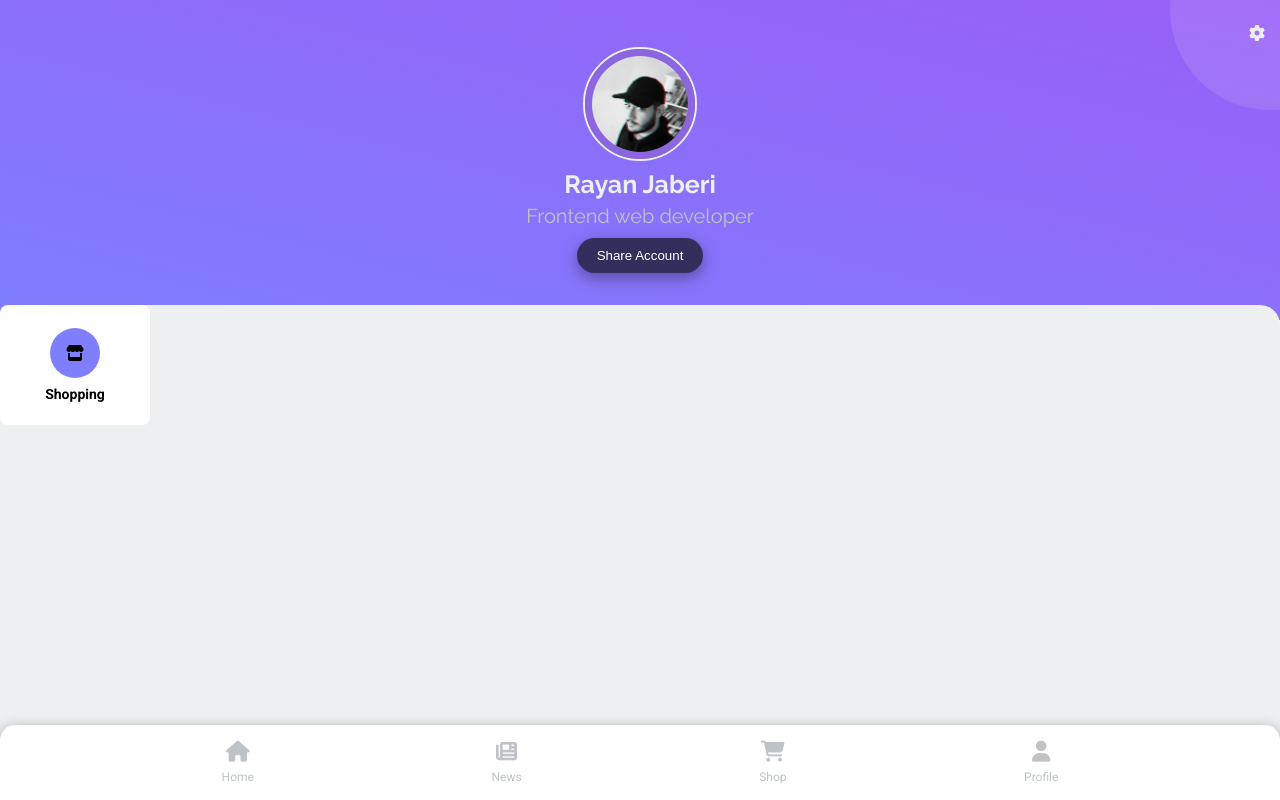
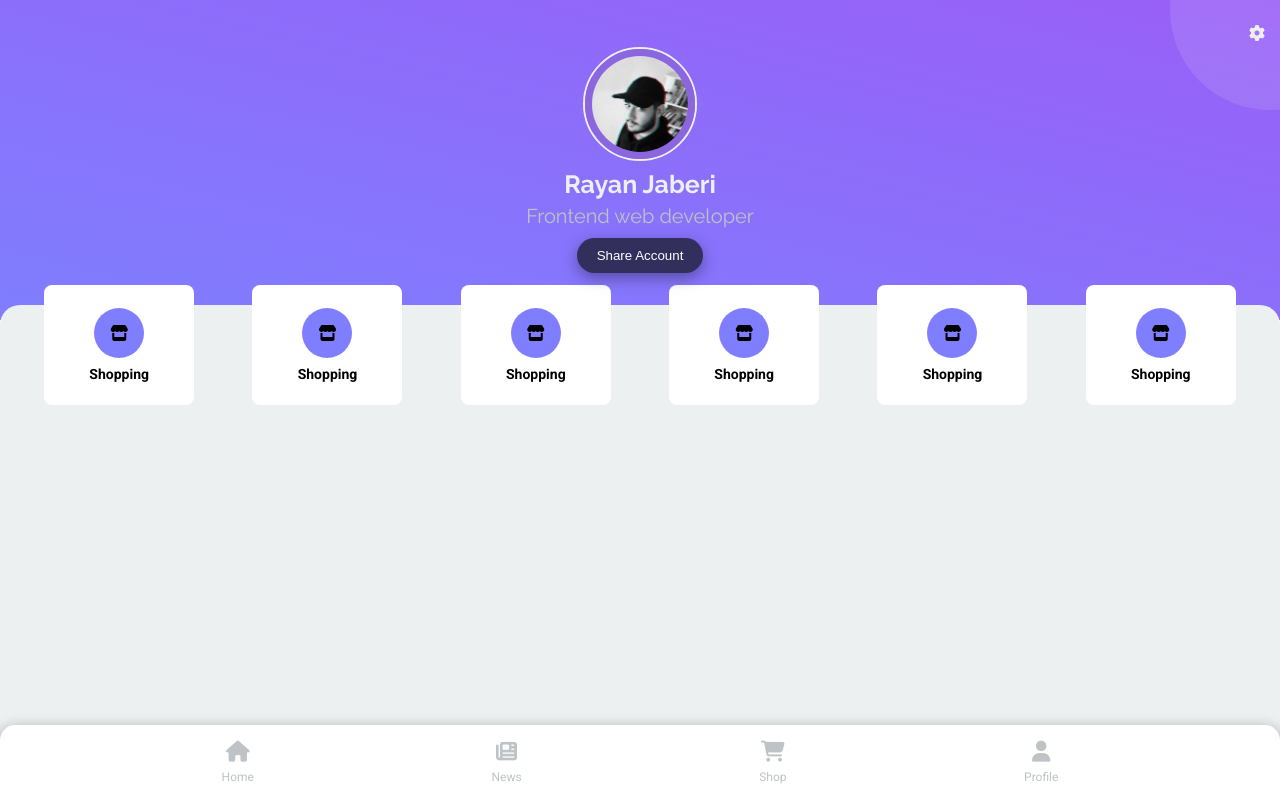
Before and after one commit to randomhex1998/sana-app, a React (Create React App) app: page / in a window 1280 px wide. Built offline with nearby package versions, Linux system fonts and the light colour scheme.

Commit message:
add 6 box and make these flex

```diff
--- a/src/components/Profile/Profile.jsx
+++ b/src/components/Profile/Profile.jsx
@@ -16,6 +16,11 @@ const Profile = () => {
       <section className="profile-opt-area">
         <section className="profile-opt-wrapper">
           <ProfileOptions IcoName="fa-solid fa-store" OptionText="Shopping" />
+          <ProfileOptions IcoName="fa-solid fa-store" OptionText="Shopping" />
+          <ProfileOptions IcoName="fa-solid fa-store" OptionText="Shopping" />
+          <ProfileOptions IcoName="fa-solid fa-store" OptionText="Shopping" />
+          <ProfileOptions IcoName="fa-solid fa-store" OptionText="Shopping" />
+          <ProfileOptions IcoName="fa-solid fa-store" OptionText="Shopping" />
         </section>
       </section>
     </>
--- a/src/components/Profile/ProfileOptions.jsx
+++ b/src/components/Profile/ProfileOptions.jsx
@@ -1,11 +1,11 @@
 import React from "react";
 
-const ProfileOptions = ({ IcoName, OptionText, IcoBackground }) => {
+const ProfileOptions = ({ IcoName, OptionText, IcoBackground , IcoColor }) => {
   return (
     <div className="profile-option">
       <div
         className="profile-ico-area"
-        style={{ backgroundColor: IcoBackground }}>
+        style={{ backgroundColor: IcoBackground, color: IcoColor }}>
         <i className={IcoName}></i>
       </div>
       <h4>{OptionText}</h4>
--- a/src/scss/_TopSection.scss
+++ b/src/scss/_TopSection.scss
@@ -93,6 +93,18 @@
   height: 60vh;
   border-radius: 20px 20px 0 0;
 
+  .profile-opt-wrapper {
+    display: flex;
+    justify-content: space-around;
+    align-items: center;
+    flex-wrap: wrap;
+    position: absolute;
+    top: -20px;
+    left: 15px;
+    right: 15px;
+    margin: 0 auto;
+  }
+
   .profile-option {
     width: 150px;
     height: 120px;
```
